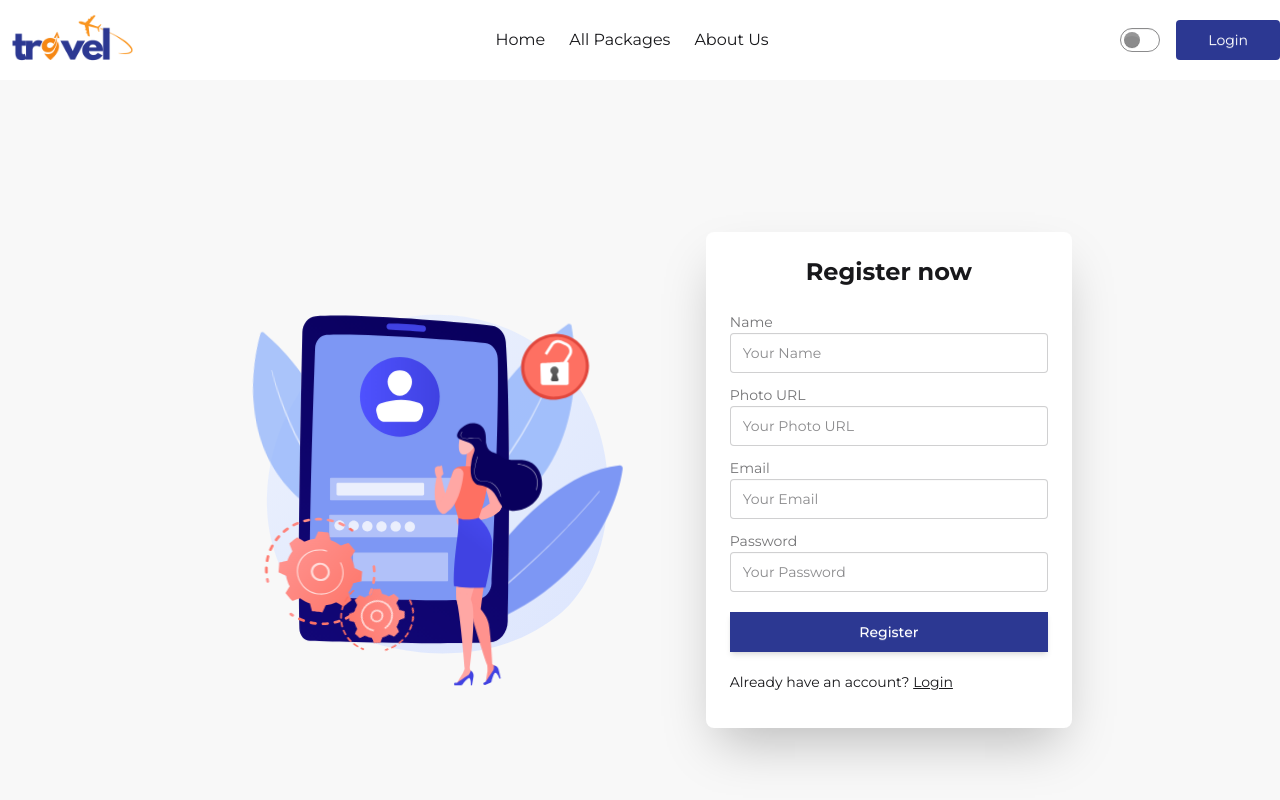
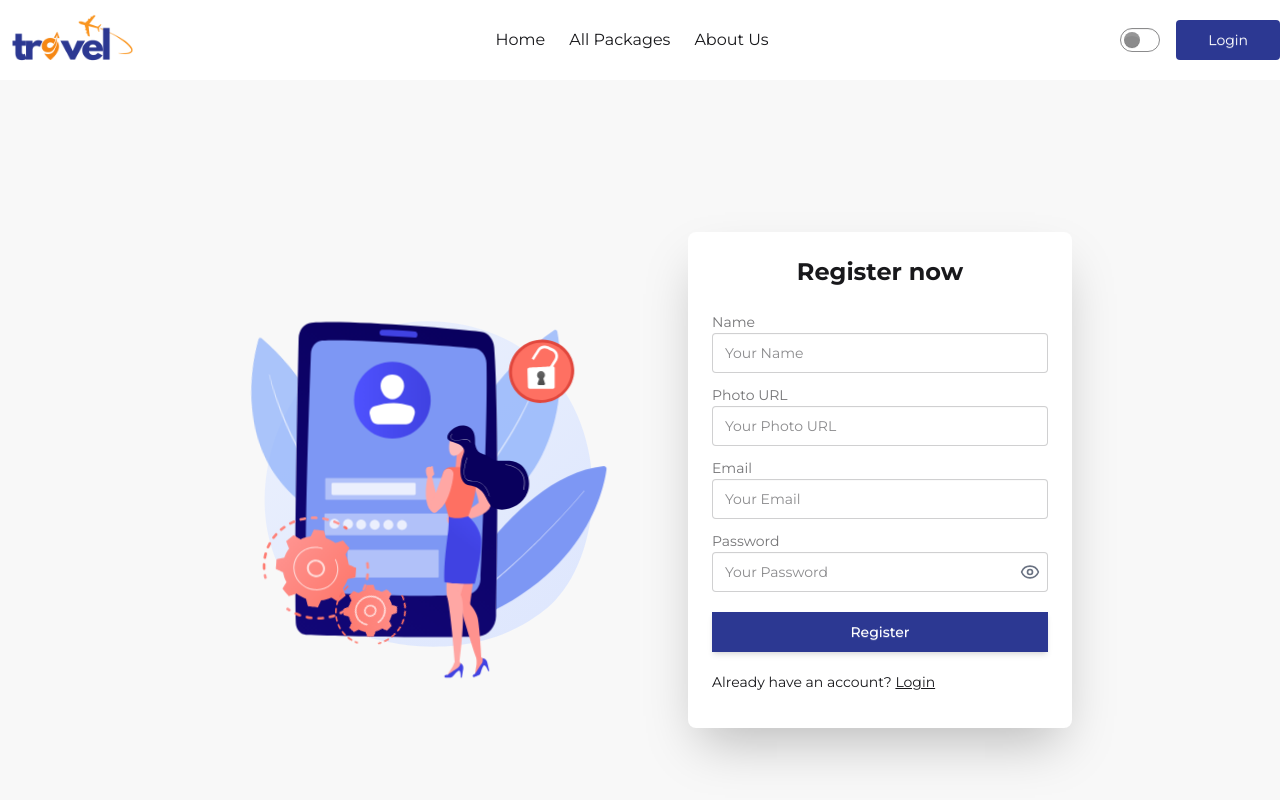
Before and after one commit to anik-siddiky/trave-sphere-bd-client, a React (Vite) app: page /register in a window 1280 px wide. Shown: the top 800 px of the page. Built offline with nearby package versions, Linux system fonts and the light colour scheme; a web font is replaced by a local one.

Commit message:
installed firebase, secured all the key with the help of env method and implemented userRegistration

```diff
--- a/package.json
+++ b/package.json
@@ -13,6 +13,7 @@
     "@lottiefiles/dotlottie-react": "^0.14.0",
     "@lottiefiles/dotlottie-web": "^0.46.0",
     "@tailwindcss/vite": "^4.1.8",
+    "firebase": "^11.9.1",
     "lottie-react": "^2.4.1",
     "lucide": "^0.513.0",
     "lucide-react": "^0.513.0",
--- /dev/null
+++ b/src/Contexts/AuthContext.jsx
@@ -0,0 +1,3 @@
+import { createContext } from "react";
+
+export const AuthContext = createContext(null);
--- /dev/null
+++ b/src/Contexts/AuthProvider.jsx
@@ -0,0 +1,31 @@
+import { createUserWithEmailAndPassword } from 'firebase/auth';
+import { AuthContext } from './AuthContext';
+import { useState } from 'react';
+import { auth } from '../Firebase/firebase.config';
+
+const AuthProvider = ({ children }) => {
+    const [loading, setLoading] = useState(true);
+
+    const createUser = (email, password) => {
+        setLoading(true);
+        return createUserWithEmailAndPassword(auth, email, password)
+    }
+
+    const authInfo = {
+        loading,
+        createUser,
+    }
+
+    return (
+
+        <AuthContext.Provider value={authInfo}>
+            {children}
+        </AuthContext.Provider>
+
+        // <AuthContext value={authInfo}>
+        //     {children}
+        // </AuthContext>
+    );
+};
+
+export default AuthProvider;
--- /dev/null
+++ b/src/Firebase/firebase.config.js
@@ -0,0 +1,21 @@
+// Import the functions you need from the SDKs you need
+import { initializeApp } from "firebase/app";
+import { getAuth } from "firebase/auth";
+// TODO: Add SDKs for Firebase products that you want to use
+// https://firebase.google.com/docs/web/setup#available-libraries
+
+// Your web app's Firebase configuration
+const firebaseConfig = {
+    apiKey: import.meta.env.VITE_apiKey,
+    authDomain: import.meta.env.VITE_authDomain,
+    projectId: import.meta.env.VITE_projectId,
+    storageBucket: import.meta.env.VITE_storageBucket,
+    messagingSenderId: import.meta.env.VITE_messagingSenderId,
+    appId: import.meta.env.VITE_appId,
+};
+
+// Initialize Firebase
+const app = initializeApp(firebaseConfig);
+
+// Initialize Firebase Authentication and get a reference to the service
+export const auth = getAuth(app);
--- a/src/Pages/Login.jsx
+++ b/src/Pages/Login.jsx
@@ -1,9 +1,11 @@
-import React from 'react';
+import React, { useState } from 'react';
 import loginAnimation from '../assets/animations/loginAnimation.json'
 import Lottie from 'lottie-react';
 import { Link } from 'react-router';
+import { EyeIcon, EyeOffIcon } from 'lucide-react';
 
 const Login = () => {
+    const [showPassword, setShowPassword] = useState(false);
     return (
         <div className="hero bg-base-200 md:min-h-screen md:px-0 px-4 md:pt-0 md:pb-0 pb-52 pt-20">
             <div className="hero-content flex-col lg:flex-row-reverse gap-10 w-full max-w-4xl">
@@ -25,16 +27,24 @@ const Login = () => {
                                 />
                             </div>
                             <div className="form-control mb-3">
-                                <label htmlFor="password" className="label">
+                                <label className="label">
                                     <span className="label-text">Password</span>
                                 </label>
-                                <input
-                                    type="password"
-                                    id="password"
-                                    placeholder="Your Password"
-                                    className="input w-full input-bordered"
-                                    required
-                                />
+                                <div className="relative">
+                                    <input
+                                        name='password'
+                                        type={showPassword ? 'text' : 'password'}
+                                        placeholder="Your Password"
+                                        className="input w-full input-bordered pr-10"
+                                        required
+                                    />
+                                    <button
+                                        type="button"
+                                        onClick={() => setShowPassword(!showPassword)}
+                                        className="absolute right-2 top-2.5 text-gray-500 hover:text-black"
+                                        tabIndex={-1}
+                                    >{showPassword ? <EyeOffIcon size={20} /> : <EyeIcon size={20} />} </button>
+                                </div>
                             </div>
                             <div className='mt-5'>
                                 <input type="submit" className='btn bg-primary w-full text-white border-none rounded-none font-medium shadow-md hover:bg-secondary hover:scale-105 transition duration-300 ease-in-out' value="Login" />
--- a/src/Pages/Register.jsx
+++ b/src/Pages/Register.jsx
@@ -1,9 +1,55 @@
-import React from 'react';
+import React, { useContext, useState } from 'react';
 import { Link } from 'react-router';
-import registerAnimation from '../assets/animations/registerAnimation.json'
+import registerAnimation from '../assets/animations/registerAnimation.json';
 import Lottie from 'lottie-react';
+import { EyeIcon, EyeOffIcon } from 'lucide-react';
+import { AuthContext } from '../Contexts/AuthContext';
 
 const Register = () => {
+    const { createUser } = useContext(AuthContext)
+    const [error, setError] = useState('');
+    const [showPassword, setShowPassword] = useState(false);
+
+    const handleRegister = (e) => {
+        e.preventDefault();
+        const form = e.target;
+        const name = form.name.value;
+        const photoURL = form.photoURL.value;
+        const email = form.email.value;
+        const password = form.password.value;
+
+        if (password.length < 6) {
+            setError("Password must be at least 6 characters long.");
+            return;
+        }
+        if (!/[a-z]/.test(password)) {
+            setError("Password must contain at least one lowercase letter.");
+            return;
+        }
+        if (!/[A-Z]/.test(password)) {
+            setError("Password must contain at least one uppercase letter.");
+            return;
+        }
+        if (!/[0-9]/.test(password)) {
+            setError("Password must contain at least one number.");
+            return;
+        }
+        if (!/[!@#$%^&*]/.test(password)) {
+            setError("Password must include at least one special character: !@#$%^&*");
+            return;
+        }
+
+        setError('');
+
+        createUser(email, password)
+            .then(result => {
+                console.log(result.user)
+            })
+            .catch(error => {
+                console.log(error)
+            })
+    };
+
     return (
         <div className="hero bg-base-200 md:min-h-screen md:px-0 px-4 md:pt-0 md:pb-0 pb-52 pt-20">
             <div className="hero-content flex-col lg:flex-row-reverse gap-10 w-full max-w-4xl">
@@ -11,7 +57,7 @@ const Register = () => {
                 <div className="card w-full max-w-sm shadow-2xl bg-base-100">
                     <div className="card-body">
                         <h1 className="text-2xl font-bold text-center mb-4">Register now</h1>
-                        <form>
+                        <form onSubmit={handleRegister}>
                             <div className="form-control mb-3">
                                 <label className="label">
                                     <span className="label-text">Name</span>
@@ -24,6 +70,7 @@ const Register = () => {
                                     required
                                 />
                             </div>
+
                             <div className="form-control mb-3">
                                 <label className="label">
                                     <span className="label-text">Photo URL</span>
@@ -36,6 +83,7 @@ const Register = () => {
                                     required
                                 />
                             </div>
+
                             <div className="form-control mb-3">
                                 <label className="label">
                                     <span className="label-text">Email</span>
@@ -48,30 +96,54 @@ const Register = () => {
                                     required
                                 />
                             </div>
+
                             <div className="form-control mb-3">
                                 <label className="label">
                                     <span className="label-text">Password</span>
                                 </label>
+                                <div className="relative">
+                                    <input
+                                        name='password'
+                                        type={showPassword ? 'text' : 'password'}
+                                        placeholder="Your Password"
+                                        className="input w-full input-bordered pr-10"
+                                        required
+                                    />
+                                    <button
+                                        type="button"
+                                        onClick={() => setShowPassword(!showPassword)}
+                                        className="absolute right-2 top-2.5 text-gray-500 hover:text-black"
+                                        tabIndex={-1}
+                                    >{showPassword ? <EyeOffIcon size={20} /> : <EyeIcon size={20} />} </button>
+                                </div>
+                            </div>
+
+                            {error && (
+                                <div className="text-red-600 text-sm mt-1">{error}</div>
+                            )}
+
+                            <div className='mt-5'>
                                 <input
-                                    name='password'
-                                    type="password"
-                                    placeholder="Your Password"
-                                    className="input w-full input-bordered"
-                                    required
+                                    type="submit"
+                                    className='btn bg-primary w-full text-white border-none rounded-none font-medium shadow-md hover:bg-secondary hover:scale-105 transition duration-300 ease-in-out'
+                                    value="Register"
                                 />
                             </div>
-                            <div className='mt-5'>
-                                <input type="submit" className='btn bg-primary w-full text-white border-none rounded-none font-medium shadow-md hover:bg-secondary hover:scale-105 transition duration-300 ease-in-out' value="Register" />
-                            </div>
                         </form>
+
                         <div className="mb-3 mt-3">
-                            <p className="text-sm">Already have an account? <Link to='/login' className='underline hover:text-primary'>Login</Link></p>
+                            <p className="text-sm">
+                                Already have an account?{" "}
+                                <Link to='/login' className='underline hover:text-primary'>
+                                    Login
+                                </Link>
+                            </p>
                         </div>
                     </div>
                 </div>
 
-                <div className="text-center lg:text-left hidden md:block">
-                    <Lottie animationData={registerAnimation} loop={true}></Lottie>
+                <div className="text-center lg:text-left hidden md:block w-full max-w-md">
+                    <Lottie animationData={registerAnimation} loop={true} />
                 </div>
             </div>
         </div>
--- a/src/main.jsx
+++ b/src/main.jsx
@@ -4,9 +4,12 @@ import './index.css'
 import App from './App.jsx'
 import { RouterProvider } from 'react-router'
 import Router from './Routes/Router.jsx'
+import AuthProvider from './Contexts/AuthProvider.jsx'
 
 createRoot(document.getElementById('root')).render(
   <StrictMode>
-    <RouterProvider router={Router}></RouterProvider>
+    <AuthProvider>
+      <RouterProvider router={Router}></RouterProvider>
+    </AuthProvider>
   </StrictMode>,
 )
```
Also changed, not shown: 1 other file (tests, documents, lock files or other folders).
